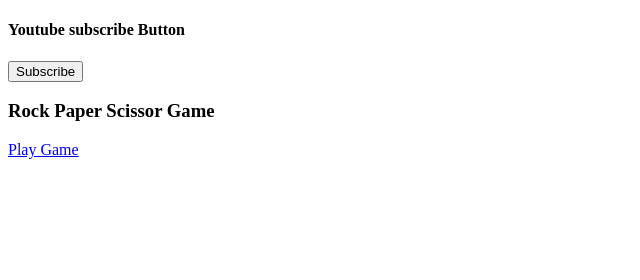
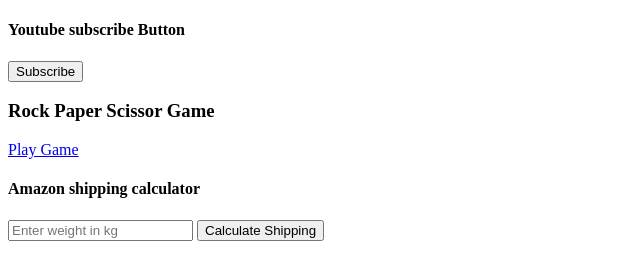
Before and after one commit to MEGHABHARATHI/stone-paper-sissors-js, a plain HTML site: page page.html in a window 1280 px wide. Shown: the whole page, without its empty margins (0-640 px from the left). Drawn offline with Linux system fonts and the light colour scheme.

Commit message:
the calculator added with rps and subscribe

```diff
--- a/page.html
+++ b/page.html
@@ -12,6 +12,13 @@
     <h3> Rock Paper Scissor Game</h3>
     <a href="index.html">Play Game</a>
 
+    <h4>Amazon shipping calculator</h4>
+    <input type="number" id="weight" onkeydown="handle(event)" placeholder="Enter weight in kg">
+    <button onclick="calculateShipping()" >Calculate Shipping</button>
+    <p class="shipping-cost"></p>
+    <p class ="total-cost"></p>
+
+
 
     <script>
         function subscribe(){
@@ -22,10 +29,31 @@
             }
             else
             btn.innerText = "Subscribed";
+        }
 
+        function handle(event){
+            if (event.key === 'Enter')
+            calculateShipping();
+        }
 
+        function calculateShipping(){
 
+            const value = document.querySelector('#weight').value;
+            const price =Number(value);
+            if (price <500 ){
+                const ship=50;
+                let cost= price+ship
+                document.querySelector('.shipping-cost').innerHTML = `Shipping cost is ${ship} Rs`;
+                document.querySelector('.total-cost').innerHTML = `Total cost is ${cost} Rs`;
+            }
+            else {
+                let cost= price;
+                document.querySelector('.shipping-cost').innerHTML = `Free Shipping`;
+                document.querySelector('.total-cost').innerHTML = `Total cost is ${cost} Rs`;
+
+            }
         }
+
 
     </script>
 </body>
```
